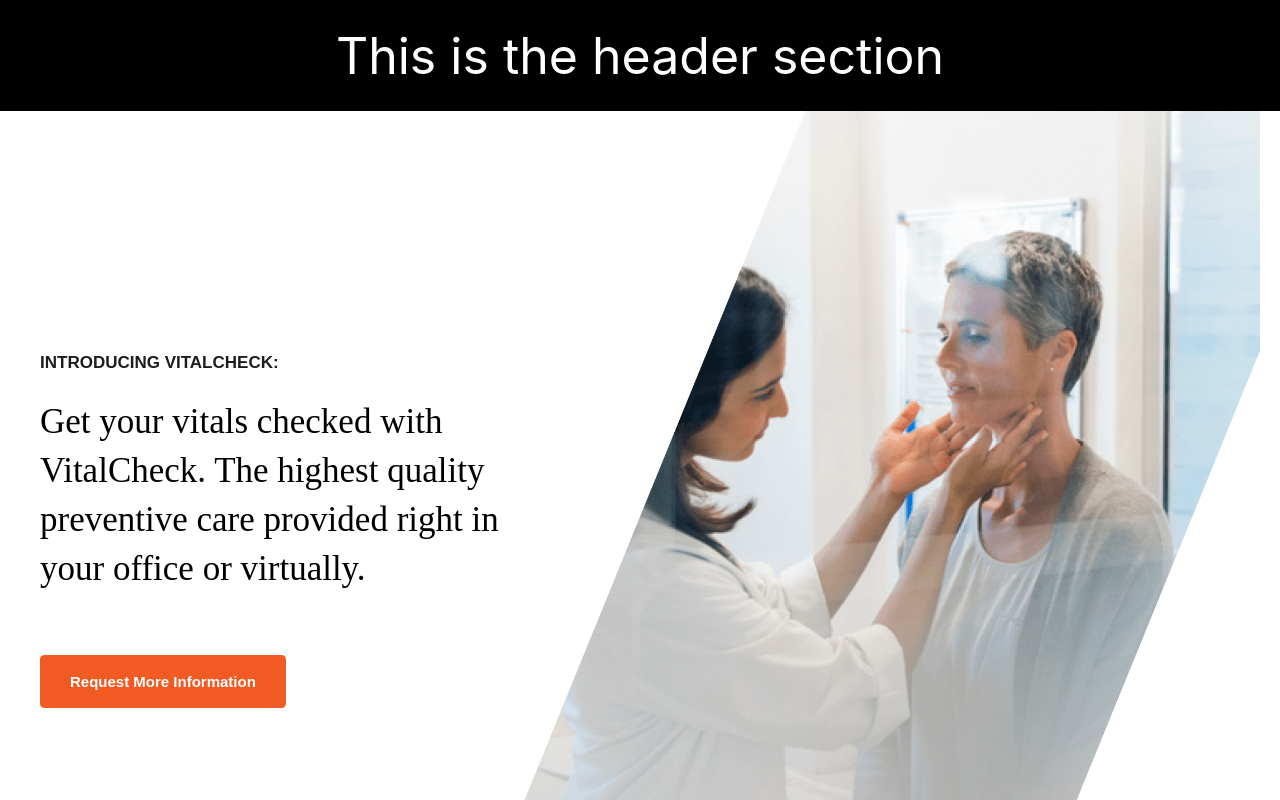
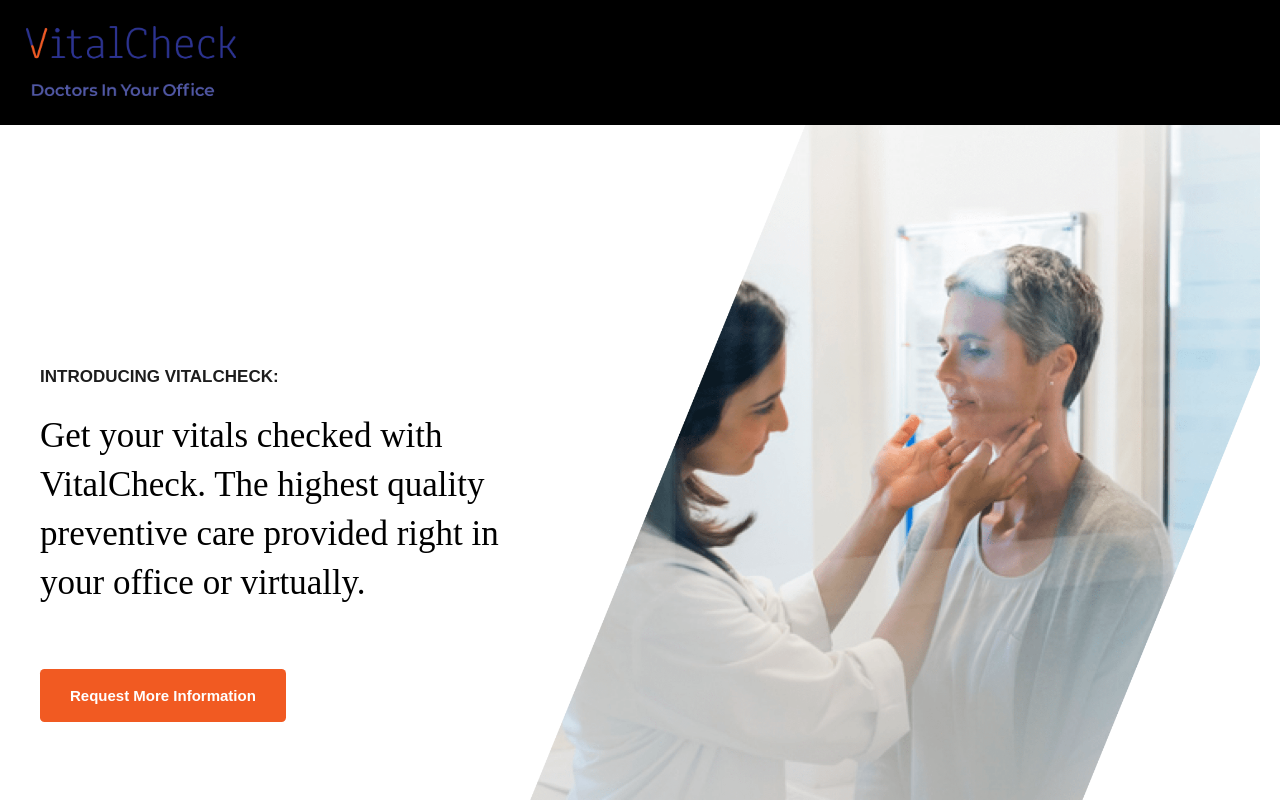
Before and after one commit to dreampotential/vitalcheck, a Next.js app: page / in a window 1280 px wide. Shown: the top 800 px of the page. Built offline with nearby package versions, Linux system fonts and the light colour scheme.

Commit message:
more updates

```diff
--- a/components/Header.js
+++ b/components/Header.js
@@ -1,7 +1,11 @@
 import React from "react";
+import Image from 'next/image'
+import logo from '../Images/footer/logo.png'
 const Header = () => {
     return (
-        <div className = "header">This is the header section</div>
+        <div className = "header">
+            <Image src = {logo} width = {210} height = {70} />
+        </div>
     );
 }
 export default Header;
--- a/styles/globals.css
+++ b/styles/globals.css
@@ -16,8 +16,5 @@
 }
 .header, .main_footer {
   padding: 2%;
-  text-align: center;
   background: black;
-  color: white;
-  font-size: 50px;
 }
```
Also changed, not shown: Images/footer/logo.png (added).
